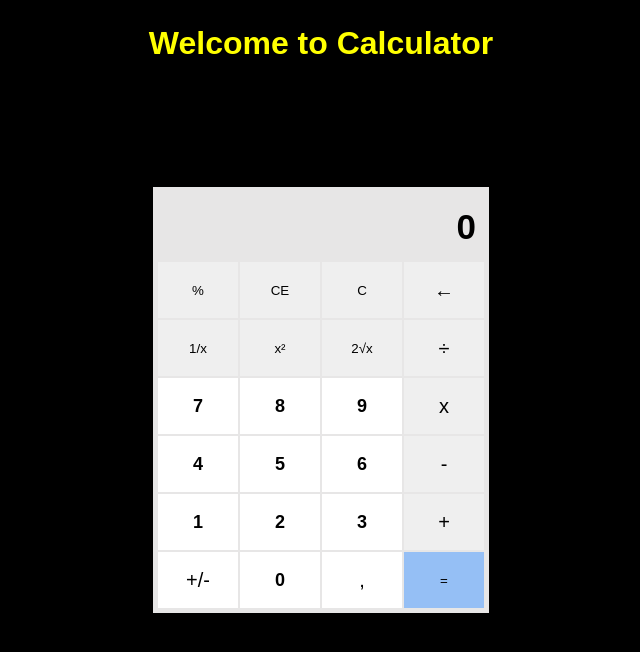
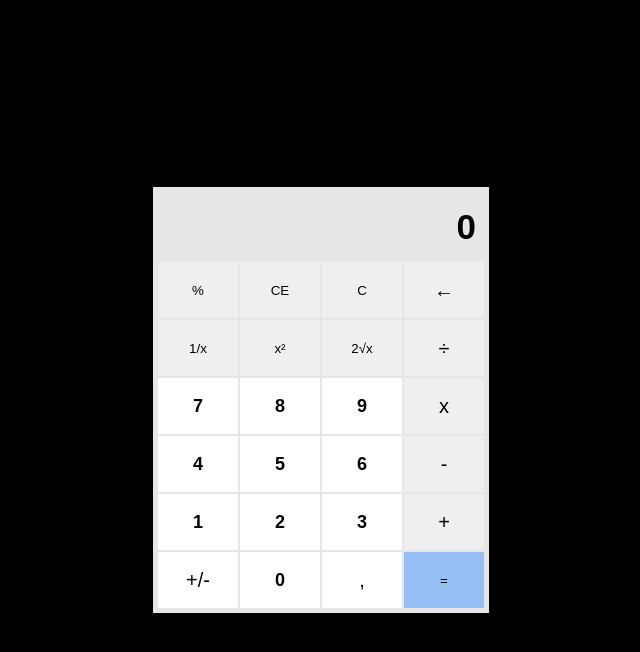
Before and after one commit to XpLuckyXp/Calculator, a plain HTML site: page index.html in a window 1280 px wide. Shown: the whole page, without its empty margins (319-959 px from the left). Drawn offline with Linux system fonts and the light colour scheme.

Commit message:
Update index.html

```diff
--- a/index.html
+++ b/index.html
@@ -12,8 +12,6 @@
   <title>Calculator</title>
 </head>
 <body>
-
-<h1>Welcome to Calculator</h1>
 
 <div class="calc">
   <div class="scroll">
```
